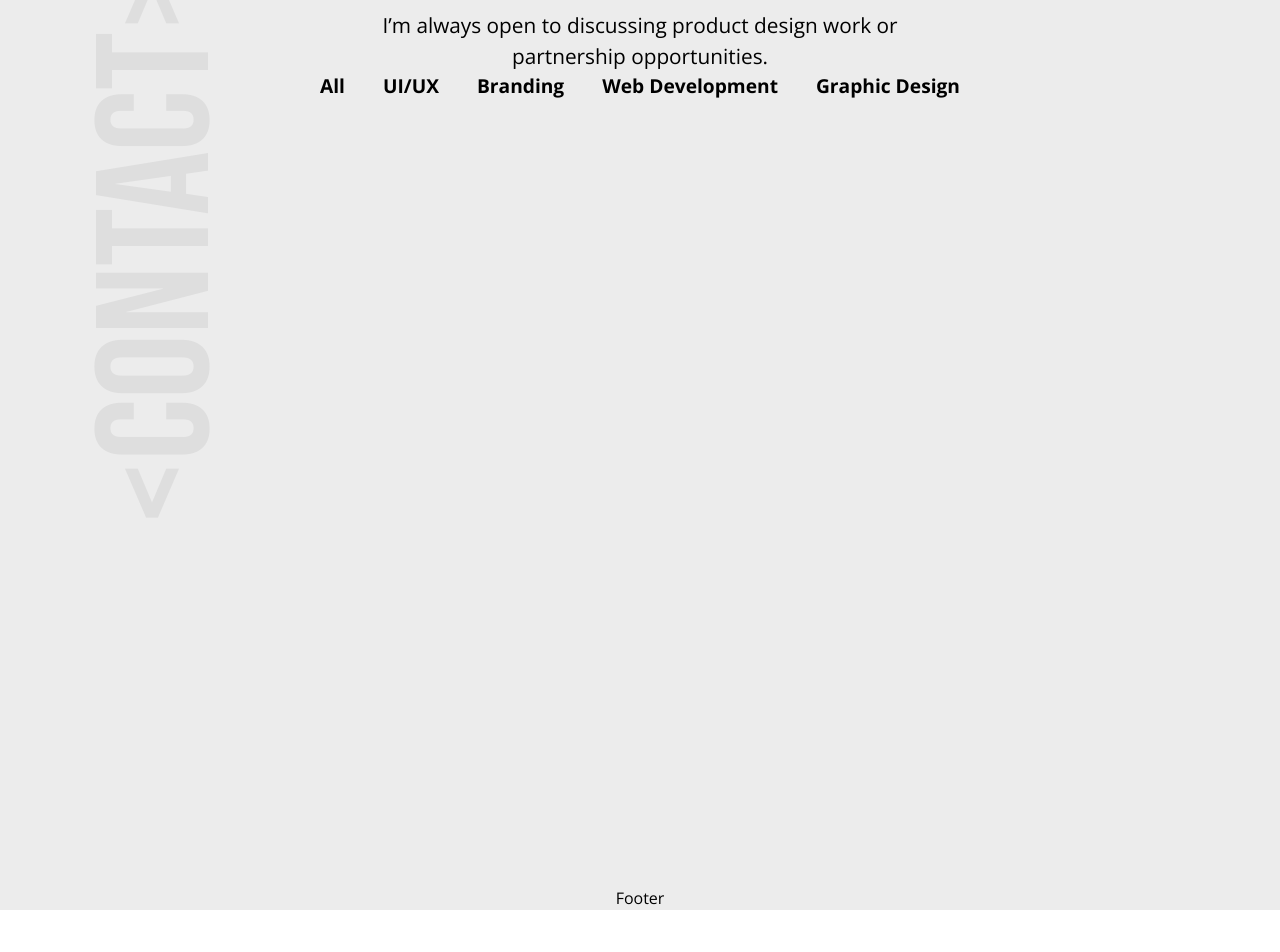
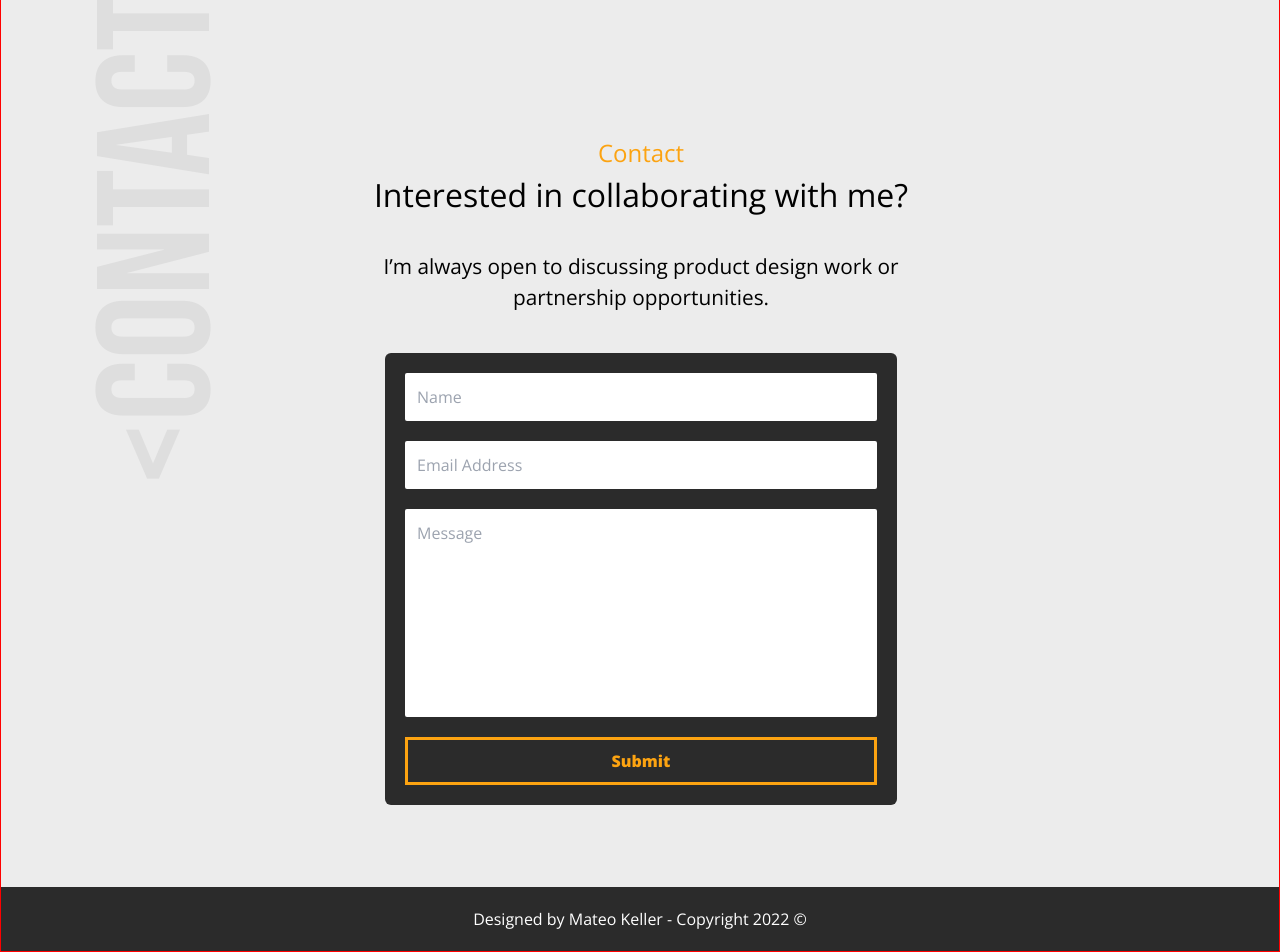
Before and after one commit to mateokeller/my-portfolio, a React (Vite) app: page / in a window 1280 px wide. Shown: the part 2858-3810 px from the top of the page. Before the commit the page ends 3768 px from the top, so only its background shows below. Built offline with nearby package versions, Linux system fonts and the light colour scheme.

Commit message:
add form + footer

```diff
--- a/src/components/Contact.jsx
+++ b/src/components/Contact.jsx
@@ -2,7 +2,7 @@ import React from "react";
 
 const Contact = () => {
   return (
-    <div className="portfolio-container">
+    <div className="h-screen w-full">
       <p className="group-indicator">&lt;CONTACT&gt;</p>
       <div className="section-content">
         <h2 className="text-yellow title">Contact</h2>
@@ -11,12 +11,36 @@ const Contact = () => {
           I’m always open to discussing product design work or partnership
           opportunities.
         </p>
-        <div className="work-filters">
-          <p>All</p>
-          <p>UI/UX</p>
-          <p>Branding</p>
-          <p>Web Development</p>
-          <p>Graphic Design</p>
+
+        <div className="bg-gray-04 p-5 rounded-md mt-10 w-2/5">
+          <form className="flex flex-col text-white" action="">
+            <input
+              className="p-3 border-none rounded-sm mb-5 "
+              type="text"
+              placeholder="Name"
+              required=""
+            />
+
+            <input
+              className="p-3 border-none rounded-sm mb-5 "
+              type="email"
+              id="email"
+              name="email"
+              placeholder="Email Address"
+              required=""
+            />
+
+            <textarea
+              className="resize-none h-52 p-3 border-none rounded-sm mb-5"
+              id="message"
+              name="message"
+              placeholder="Message"
+              required=""
+            ></textarea>
+            <button className="w-10 btn" type="submit">
+              Submit
+            </button>
+          </form>
         </div>
       </div>
     </div>
--- a/src/components/Footer.jsx
+++ b/src/components/Footer.jsx
@@ -1,7 +1,13 @@
 import React from "react";
 
 const Footer = () => {
-  return <div>Footer</div>;
+  return (
+    <div className="h-16 bg-gray-04 flex justify-center items-center">
+      <h1 className="text-white">
+        Designed by Mateo Keller - Copyright 2022 ©
+      </h1>
+    </div>
+  );
 };
 
 export default Footer;
--- a/src/index.css
+++ b/src/index.css
@@ -5,7 +5,7 @@
 #root {
   font-family: "Open Sans", sans-serif;
   text-align: center;
-  /* border: solid 1px red; */
+  border: solid 1px red;
   margin: 0;
   padding: 0;
   box-sizing: border-box;
--- a/tailwind.config.cjs
+++ b/tailwind.config.cjs
@@ -19,6 +19,13 @@ module.exports = {
       backgroundImage: {
         landing: "url('/src/assets/landing.png')",
       },
+      colors: {
+        "gray-primary": "#ececec",
+        "gray-02": "#c1c1c1",
+        "gray-03": "#dedede",
+        "gray-04": "#2b2b2b",
+        "yellow-primary": "#fca311",
+      },
     },
   },
   plugins: [],
```
